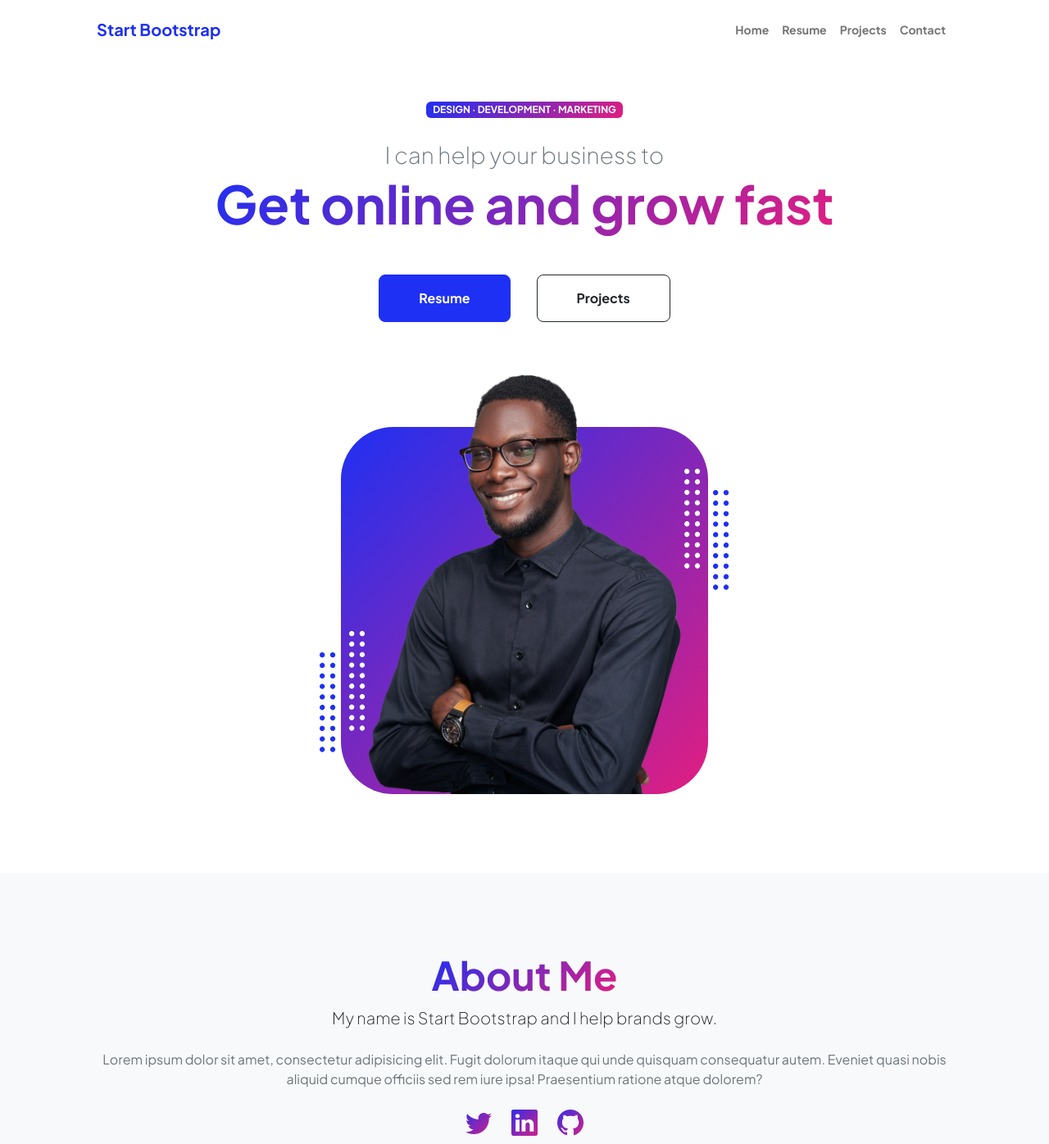
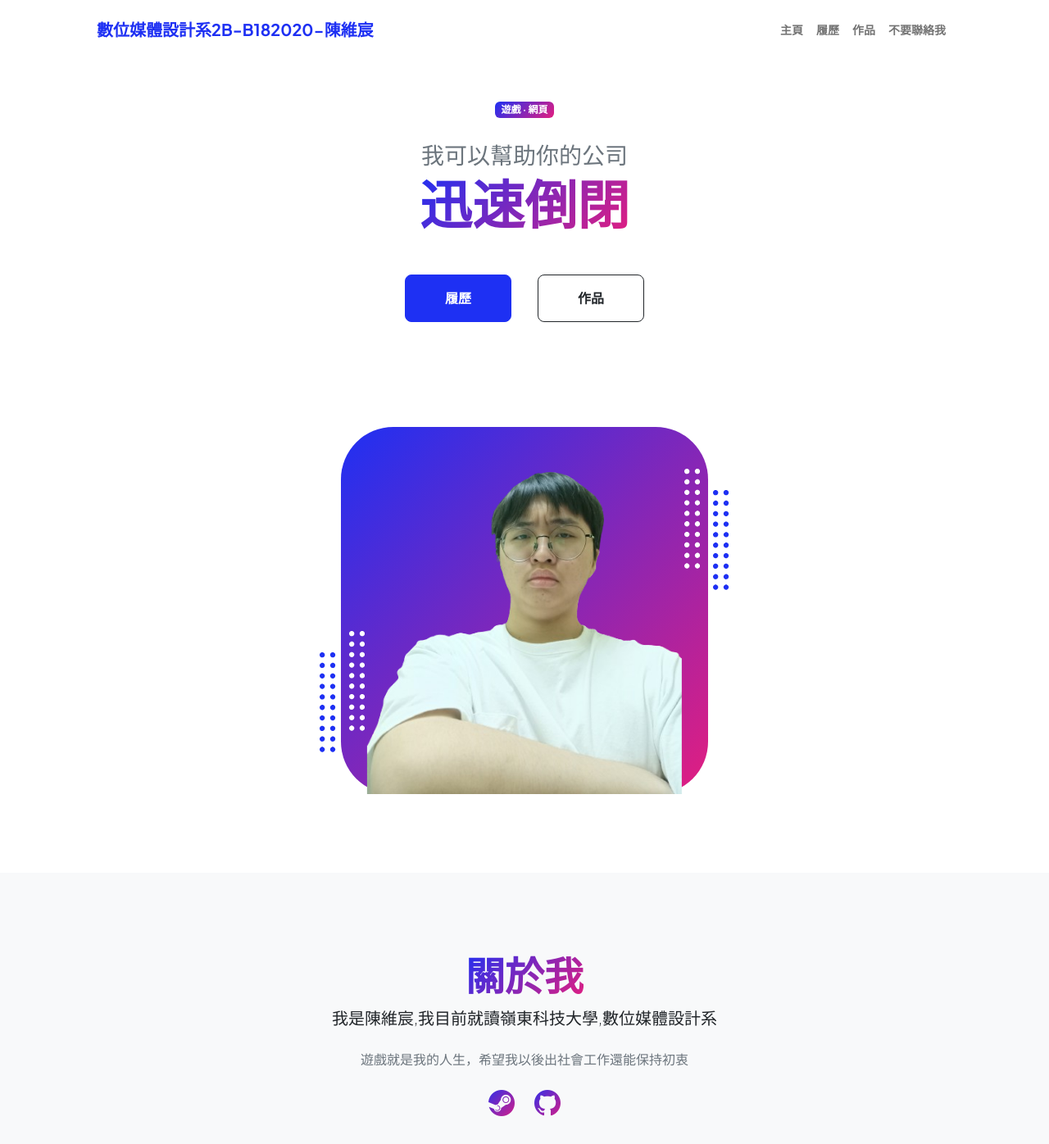
Before and after one commit to VPNER0329/VPNER-final-exam.github.io, a plain HTML site: page index.html in a window 1280 px wide. Shown: the top 1396 px of the page at 82% size. Drawn offline with nearby package versions, Linux system fonts and the light colour scheme.

Commit message:
期末 存個檔

```diff
--- a/index.html
+++ b/index.html
@@ -5,9 +5,9 @@
         <meta name="viewport" content="width=device-width, initial-scale=1, shrink-to-fit=no" />
         <meta name="description" content="" />
         <meta name="author" content="" />
-        <title>Personal - Start Bootstrap Theme</title>
+        <title>Mine Curriculum Vitae</title>
         <!-- Favicon-->
-        <link rel="icon" type="image/x-icon" href="assets/favicon.ico" />
+        <link rel="icon" type="image/x-icon" href="assets/image.png" />
         <!-- Custom Google font-->
         <link rel="preconnect" href="https://fonts.googleapis.com" />
         <link rel="preconnect" href="https://fonts.gstatic.com" crossorigin />
@@ -22,14 +22,14 @@
             <!-- Navigation-->
             <nav class="navbar navbar-expand-lg navbar-light bg-white py-3">
                 <div class="container px-5">
-                    <a class="navbar-brand" href="index.html"><span class="fw-bolder text-primary">Start Bootstrap</span></a>
+                    <a class="navbar-brand" href="index.html"><span class="fw-bolder text-primary">數位媒體設計系2B-B182020-陳維宸</span></a>
                     <button class="navbar-toggler" type="button" data-bs-toggle="collapse" data-bs-target="#navbarSupportedContent" aria-controls="navbarSupportedContent" aria-expanded="false" aria-label="Toggle navigation"><span class="navbar-toggler-icon"></span></button>
                     <div class="collapse navbar-collapse" id="navbarSupportedContent">
                         <ul class="navbar-nav ms-auto mb-2 mb-lg-0 small fw-bolder">
-                            <li class="nav-item"><a class="nav-link" href="index.html">Home</a></li>
-                            <li class="nav-item"><a class="nav-link" href="resume.html">Resume</a></li>
-                            <li class="nav-item"><a class="nav-link" href="projects.html">Projects</a></li>
-                            <li class="nav-item"><a class="nav-link" href="contact.html">Contact</a></li>
+                            <li class="nav-item"><a class="nav-link" href="index.html">主頁</a></li>
+                            <li class="nav-item"><a class="nav-link" href="resume.html">履歷</a></li>
+                            <li class="nav-item"><a class="nav-link" href="projects.html">作品</a></li>
+                            <li class="nav-item"><a class="nav-link" href="contact.html">不要聯絡我</a></li>
                         </ul>
                     </div>
                 </div>
@@ -41,12 +41,12 @@
                         <div class="col-xxl-5">
                             <!-- Header text content-->
                             <div class="text-center text-xxl-start">
-                                <div class="badge bg-gradient-primary-to-secondary text-white mb-4"><div class="text-uppercase">Design &middot; Development &middot; Marketing</div></div>
-                                <div class="fs-3 fw-light text-muted">I can help your business to</div>
-                                <h1 class="display-3 fw-bolder mb-5"><span class="text-gradient d-inline">Get online and grow fast</span></h1>
+                                <div class="badge bg-gradient-primary-to-secondary text-white mb-4"><div class="text-uppercase">遊戲 &middot; 網頁  </div></div>
+                                <div class="fs-3 fw-light text-muted">我可以幫助你的公司</div>
+                                <h1 class="display-3 fw-bolder mb-5"><span class="text-gradient d-inline">迅速倒閉</span></h1>
                                 <div class="d-grid gap-3 d-sm-flex justify-content-sm-center justify-content-xxl-start mb-3">
-                                    <a class="btn btn-primary btn-lg px-5 py-3 me-sm-3 fs-6 fw-bolder" href="resume.html">Resume</a>
-                                    <a class="btn btn-outline-dark btn-lg px-5 py-3 fs-6 fw-bolder" href="projects.html">Projects</a>
+                                    <a class="btn btn-primary btn-lg px-5 py-3 me-sm-3 fs-6 fw-bolder" href="resume.html">履歷</a>
+                                    <a class="btn btn-outline-dark btn-lg px-5 py-3 fs-6 fw-bolder" href="projects.html">作品</a>
                                 </div>
                             </div>
                         </div>
@@ -56,7 +56,7 @@
                                 <div class="profile bg-gradient-primary-to-secondary">
                                     <!-- TIP: For best results, use a photo with a transparent background like the demo example below-->
                                     <!-- Watch a tutorial on how to do this on YouTube (link)-->
-                                    <img class="profile-img" src="assets/profile.png" alt="..." />
+                                    <img class="profile-img" src="assets/pic.png" alt="..." />
                                     <div class="dots-1">
                                         <!-- SVG Dots-->
                                         <svg version="1.1" xmlns="http://www.w3.org/2000/svg" xmlns:xlink="http://www.w3.org/1999/xlink" x="0px" y="0px" viewBox="0 0 191.6 1215.4" style="enable-background: new 0 0 191.6 1215.4" xml:space="preserve">
@@ -181,13 +181,13 @@
                     <div class="row gx-5 justify-content-center">
                         <div class="col-xxl-8">
                             <div class="text-center my-5">
-                                <h2 class="display-5 fw-bolder"><span class="text-gradient d-inline">About Me</span></h2>
-                                <p class="lead fw-light mb-4">My name is Start Bootstrap and I help brands grow.</p>
-                                <p class="text-muted">Lorem ipsum dolor sit amet, consectetur adipisicing elit. Fugit dolorum itaque qui unde quisquam consequatur autem. Eveniet quasi nobis aliquid cumque officiis sed rem iure ipsa! Praesentium ratione atque dolorem?</p>
+                                <h2 class="display-5 fw-bolder"><span class="text-gradient d-inline">關於我</span></h2>
+                                <p class="lead fw-light mb-4">我是陳維宸,我目前就讀嶺東科技大學,數位媒體設計系</p>
+                                <p class="text-muted">遊戲就是我的人生，希望我以後出社會工作還能保持初衷</p>
                                 <div class="d-flex justify-content-center fs-2 gap-4">
-                                    <a class="text-gradient" href="#!"><i class="bi bi-twitter"></i></a>
-                                    <a class="text-gradient" href="#!"><i class="bi bi-linkedin"></i></a>
-                                    <a class="text-gradient" href="#!"><i class="bi bi-github"></i></a>
+                                    <!--a class="text-gradient" href="#!"><i class="bi bi-twitter"></i></a-->
+                                    <a class="text-gradient" href="https://steamcommunity.com/profiles/76561198974404402/"><i class="bi bi-steam"></i></a>
+                                    <a class="text-gradient" href="https://github.com/VPNER0329/VPNER-final-exam.github.io"><i class="bi bi-github"></i></a>
                                 </div>
                             </div>
                         </div>
```
Also changed, not shown: resume.html (+11 -11 lines), assets/image.png (added), assets/pic.png (added).
